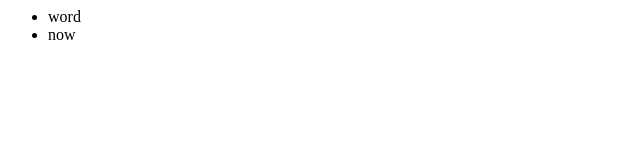
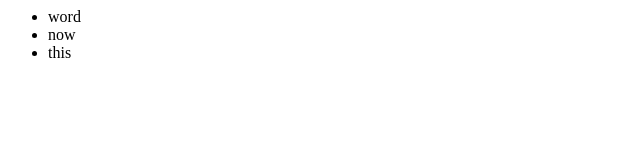
Before and after one commit to mpicon/GitLearn, a plain HTML site: page index2.html in a window 1280 px wide. Shown: the full height of the page, 0-640 px from the left. Drawn offline with Linux system fonts and the light colour scheme.

Commit message:
added li

```diff
--- a/index2.html
+++ b/index2.html
@@ -7,6 +7,7 @@
 	<ul>
 		<li>word</li>
 		<li>now</li>
+		<li>this</li>
 	</ul>
 	</div>
 </body>
```
